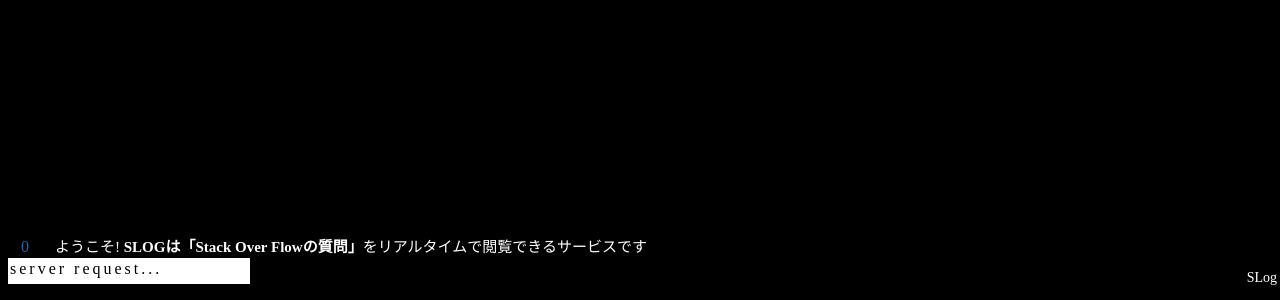
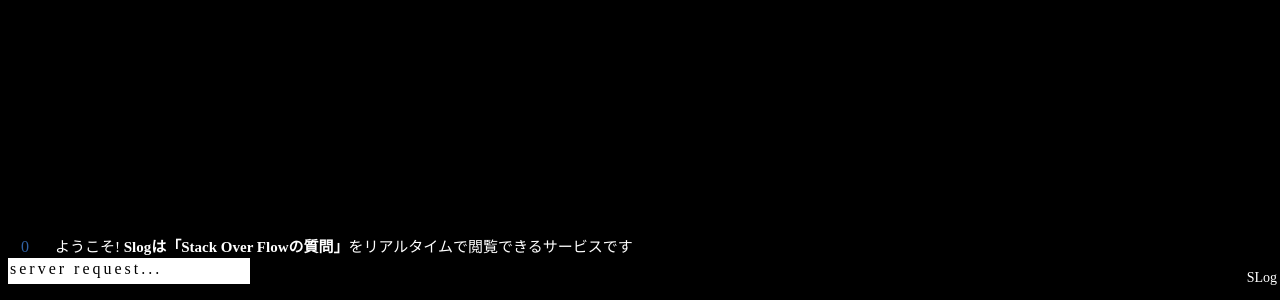
Before and after one commit to gamuo/slog, a website: page public/index.html in a window 1280 px wide. Shown: the part 514-814 px from the top of the page. Drawn offline with Linux system fonts and the light colour scheme.

Commit message:
delete note

```diff
--- a/public/index.html
+++ b/public/index.html
@@ -22,7 +22,7 @@
     <div id="log">
         <div>
             <span class="log_row_number">0</span>
-            <a class="question_href">ようこそ! <b>SLOGは「Stack Over Flowの質問」</b>をリアルタイムで閲覧できるサービスです</a>
+            <a class="question_href">ようこそ! <b>Slogは「Stack Over Flowの質問」</b>をリアルタイムで閲覧できるサービスです</a>
         </div>
     </div>
     <div id="site_title">
--- a/public/js/slog.js
+++ b/public/js/slog.js
@@ -43,7 +43,7 @@ function update_server_message()
 *function: 外部のjavascriptを読み込む
 *parametor: None
 *return: None
-*note: Stack Over Flowは不定期でFeedを更新しなくなるので、ダブりを解消する必要がある
+*note:
 ***************************************/
 function load_javascript()
     {
```
